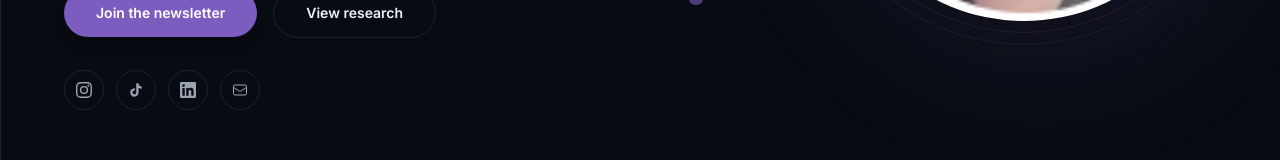
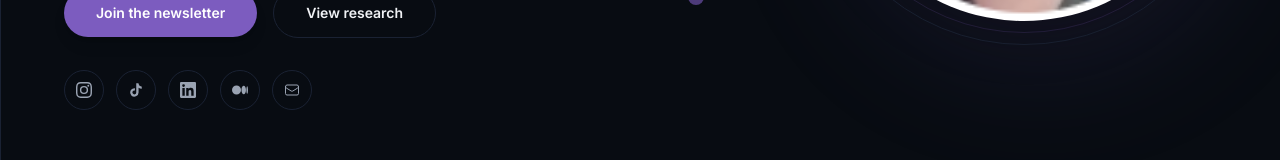
Before and after one commit to carmstar3/personal-site, a Next.js app: page / in a window 1280 px wide. Shown: the part 564-724 px from the top of the page. Built offline with nearby package versions, Linux system fonts and the light colour scheme; a web font is replaced by a local one.

Commit message:
feat: add Medium link and update headshot photo

```diff
--- a/src/components/SocialLinks.tsx
+++ b/src/components/SocialLinks.tsx
@@ -4,6 +4,8 @@
 export const INSTAGRAM_URL = "https://www.instagram.com/carmstar03/";
 
 export const TIKTOK_URL = "https://www.tiktok.com/@carminmontante";
+
+export const MEDIUM_URL = "https://medium.com/@c.montante";
 
 const CONTACT_EMAIL = "carmin.montante@example.com";
 
@@ -53,6 +55,17 @@
         </svg>
       </a>
       <a
+        href={MEDIUM_URL}
+        target="_blank"
+        rel="noopener noreferrer"
+        aria-label="Medium — CCL Montante"
+        className={iconBase}
+      >
+        <svg className="h-4 w-4" fill="currentColor" viewBox="0 0 24 24">
+          <path d="M13.54 12a6.8 6.8 0 0 1-6.77 6.82A6.8 6.8 0 0 1 0 12a6.8 6.8 0 0 1 6.77-6.82A6.8 6.8 0 0 1 13.54 12zm7.42 0c0 3.54-1.51 6.42-3.38 6.42-1.87 0-3.39-2.88-3.39-6.42s1.52-6.42 3.39-6.42 3.38 2.88 3.38 6.42M24 12c0 3.17-.53 5.75-1.19 5.75-.66 0-1.19-2.58-1.19-5.75s.53-5.75 1.19-5.75C23.47 6.25 24 8.83 24 12z" />
+        </svg>
+      </a>
+      <a
         href={`mailto:${CONTACT_EMAIL}`}
         aria-label="Email"
         className={iconBase}
```
